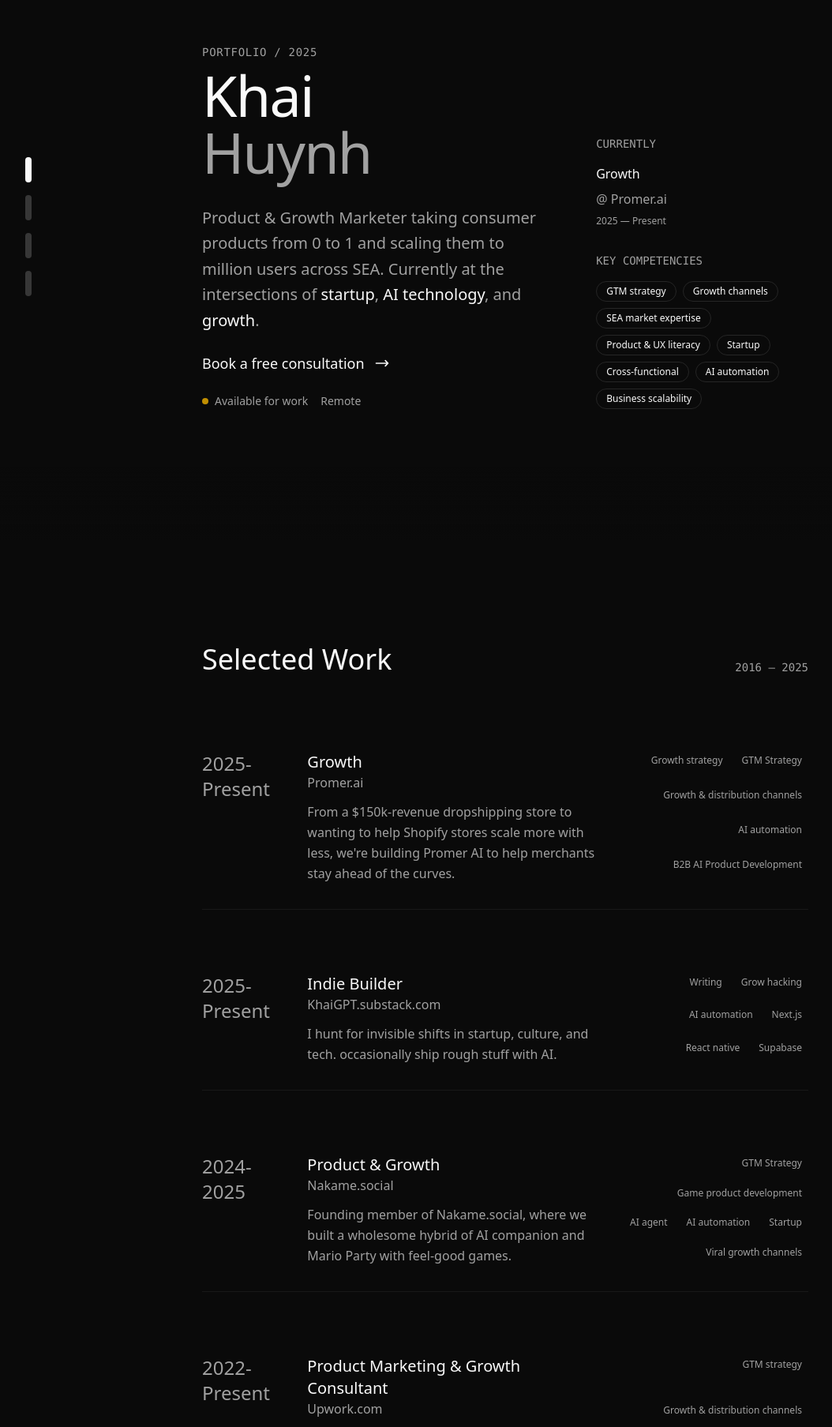
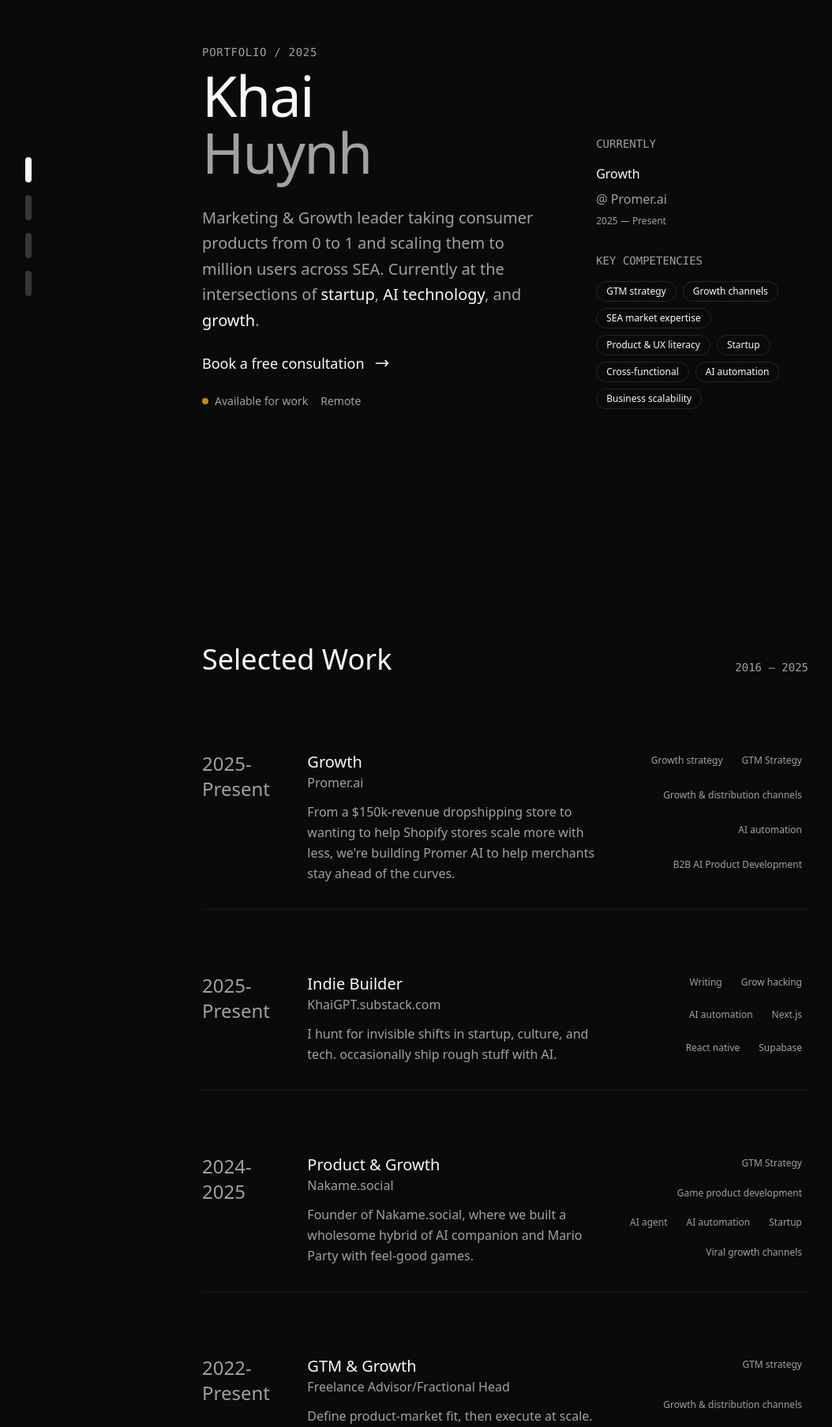
Before and after one commit to KhaiGPT/khaigpt-portfolio, a Next.js app: page / in a window 1280 px wide. Shown: the part 113-1920 px from the top of the page at 79% size, without its empty margins (0-1054 px from the left). Built offline with nearby package versions, Linux system fonts and the light colour scheme.

Commit message:
chore: sync main changes to khaigpt-portfolio
Update all files and assets from main branch.

Co-authored-by: Khai <204661255+KhaiGPT@users.noreply.github.com>

```diff
--- a/app/page.tsx
+++ b/app/page.tsx
@@ -72,7 +72,7 @@ export default function Home() {
 
               <div className="space-y-6 max-w-md">
                 <p className="text-lg sm:text-xl text-muted-foreground leading-relaxed">
-                  Product & Growth Marketer taking consumer products from 0 to 1 and scaling them to million users across SEA. Currently at the intersections of
+                  Marketing & Growth leader taking consumer products from 0 to 1 and scaling them to million users across SEA. Currently at the intersections of
                   <span className="text-foreground"> startup</span>,<span className="text-foreground"> AI technology</span>,
                   and
                   <span className="text-foreground"> growth</span>.
@@ -165,19 +165,19 @@ export default function Home() {
                   year: "2024-2025",
                   role: "Product & Growth",
                   company: "Nakame.social",
-                  description: "Founding member of Nakame.social, where we built a wholesome hybrid of AI companion and Mario Party with feel-good games.",
+                  description: "Founder of Nakame.social, where we built a wholesome hybrid of AI companion and Mario Party with feel-good games.",
                   tech: ["GTM Strategy", "Game product development", "AI agent", "AI automation", "Startup", "Viral growth channels"],
                 },
                 {
                   year: "2022-Present",
-                  role: "Product Marketing & Growth Consultant",
-                  company: "Upwork.com",
+                  role: "GTM & Growth",
+                  company: "Freelance Advisor/Fractional Head",
                   description: "Define product-market fit, then execute at scale. Built go-to-market frameworks for consumer & gaming projects that consistently punch above their weight. Find out more: https://www.upwork.com/freelancers/~01f5d29bca2f46bef2.",
                   tech: ["GTM strategy", "Growth & distribution channels", "AI automation", "Client relationship management"],
                 },
                 {
                   year: "2021-2023",
-                  role: "Marketing & Growth",
+                  role: "GTM & Growth",
                   company: "PlaySipher.com",
                   description: "Founding member of Ather Labs, top 5 fastest-growing free game of SEA in 2022 where I owned GTM, campaign P&L, and attribution.",
                   tech: ["GTM strategy", "Growth hacking", "Startup leadership", "Product marketing", "Marketing automation", "Growth channels"],
```
